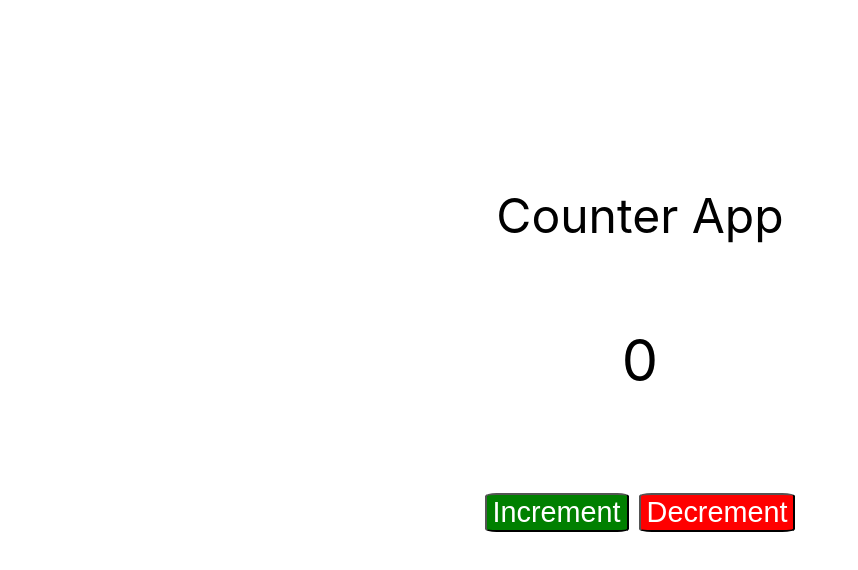
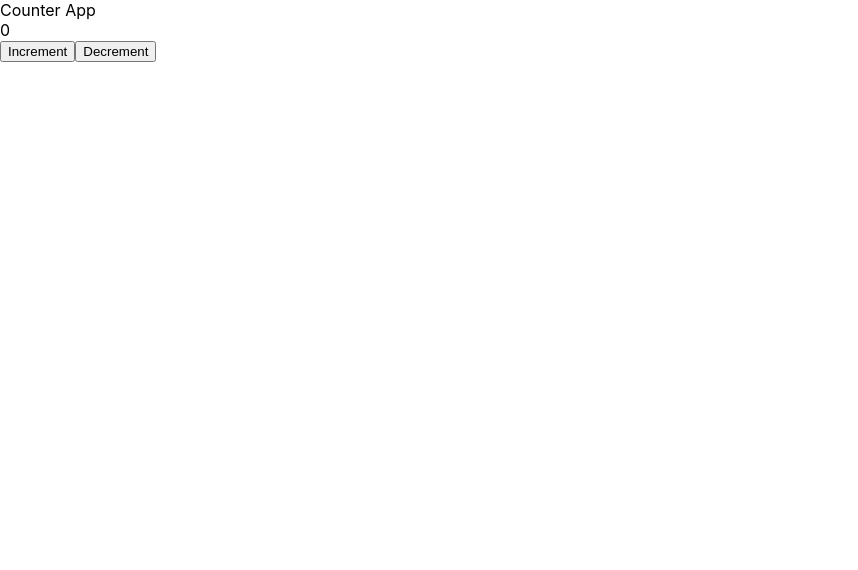
Before and after one commit to Zorark47/planner, a React (Create React App) app in the folder planner/: page / in a window 1280 px wide. Shown: the top 570 px of the page, without its empty margins (0-858 px from the left). Built offline with nearby package versions, Linux system fonts and the light colour scheme.

Commit message:
cleaning

```diff
--- a/planner/src/App.js
+++ b/planner/src/App.js
@@ -20,46 +20,14 @@ const handleClick2 = () => {
 }
 
 return (
-	<div style={{
-	display: 'flex',
-	flexDirection: 'column',
-	alignItems: 'center',
-	justifyContent: 'center',
-	fontSize: '300%',
-	position: 'absolute',
-	width: '100%',
-	height: '100%',
-	top: '-15%',
-	}}>
+	<div>
 	Counter App
-	<div style={{
-		fontSize: '120%',
-		position: 'relative',
-		top: '10vh',
-	}}>
+	<div>
 		{counter}
 	</div>
 	<div className="buttons">
-		<button style={{
-		fontSize: '60%',
-		position: 'relative',
-		top: '20vh',
-		marginRight: '5px',
-		backgroundColor: 'green',
-		borderRadius: '8%',
-		color: 'white',
-		}}
-		onClick={handleClick1}>Increment</button>
-		<button style={{
-		fontSize: '60%',
-		position: 'relative',
-		top: '20vh',
-		marginLeft: '5px',
-		backgroundColor: 'red',
-		borderRadius: '8%',
-		color: 'white',
-		}}
-		onClick={handleClick2}>Decrement</button>
+		<button onClick={handleClick1}>Increment</button>
+		<button	onClick={handleClick2}>Decrement</button>
 	</div>
 	</div>
 )
```
